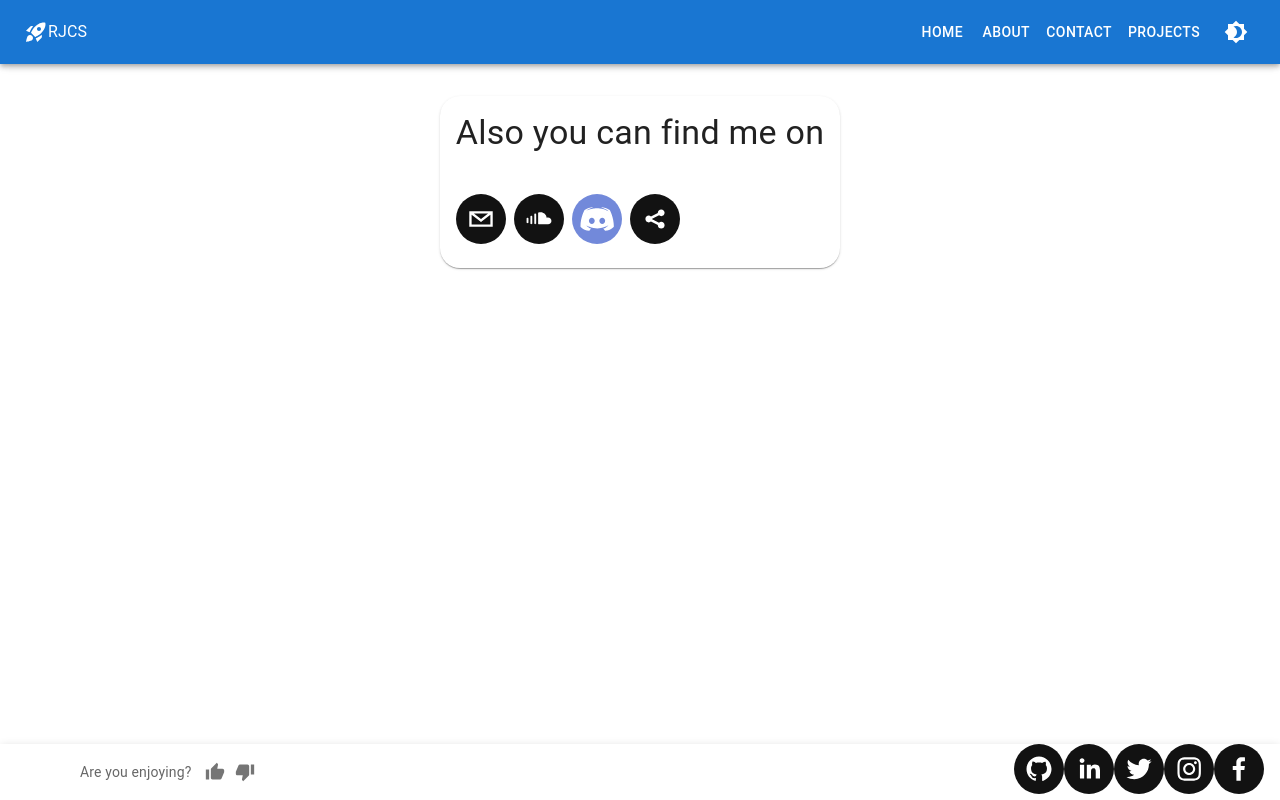
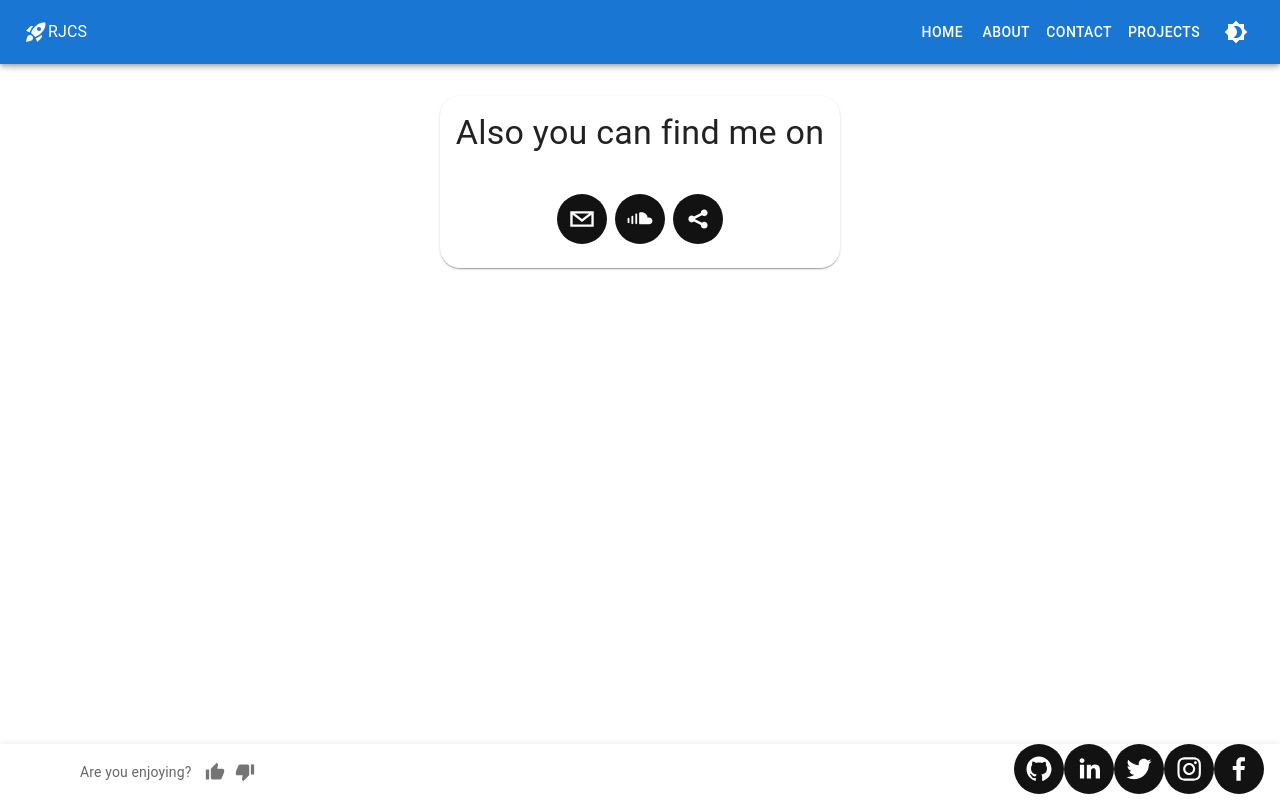
Before and after one commit to RaulJCS5/err-jota-cs, a React (Create React App) app in the folder rjcs-app/: page /contact in a window 1280 px wide. Built offline with nearby package versions, Linux system fonts and the light colour scheme.

Commit message:
Commit: Correct Contact

```diff
--- a/rjcs-app/src/pages/Contact.tsx
+++ b/rjcs-app/src/pages/Contact.tsx
@@ -11,9 +11,8 @@ export default function ActionAreaCard() {
   return (
     <Card sx={{ maxWidth: 600, borderRadius: 5 }}>
       <CardContent>
-        <Box sx={{ textAlign: 'center' }}>
         <Typography sx={{ marginBottom: 5 }} variant='h4'>Also you can find me on</Typography>
-          <Grid container spacing={1}>
+        <Grid sx={{display: 'flex', justifyContent: 'center'}} container spacing={1}>
           <Grid item>
             <a href="mailto:rauljosesantos@hotmail.com" target="blank" rel="noopener"><SocialIcon bgColor={changeBG()} fgColor={changeFG()} network='email'></SocialIcon></a>
           </Grid>
@@ -21,13 +20,9 @@ export default function ActionAreaCard() {
             <SocialIcon bgColor={changeBG()} fgColor={changeFG()} url='https://soundcloud.com/user-692546360'></SocialIcon>
           </Grid>
           <Grid item>
-              <SocialIcon fgColor='white' url='https://discordapp.com/users/368011779760193537'></SocialIcon>
-            </Grid>
-            <Grid item>
             <SocialIcon bgColor={changeBG()} fgColor={changeFG()} url='https://rauljcs5.github.io/' network='sharethis'></SocialIcon>
           </Grid>
         </Grid>
-        </Box>
       </CardContent>
     </Card>
   );
@@ -38,7 +33,6 @@ export const Contact = () => {
     <Box sx={{
       display: "flex",
       justifyContent: "center",
-      alignItems: "center",
     }}>
       <ActionAreaCard></ActionAreaCard>
     </Box>
```
Lines whose indentation alone changed are shown as unchanged.
